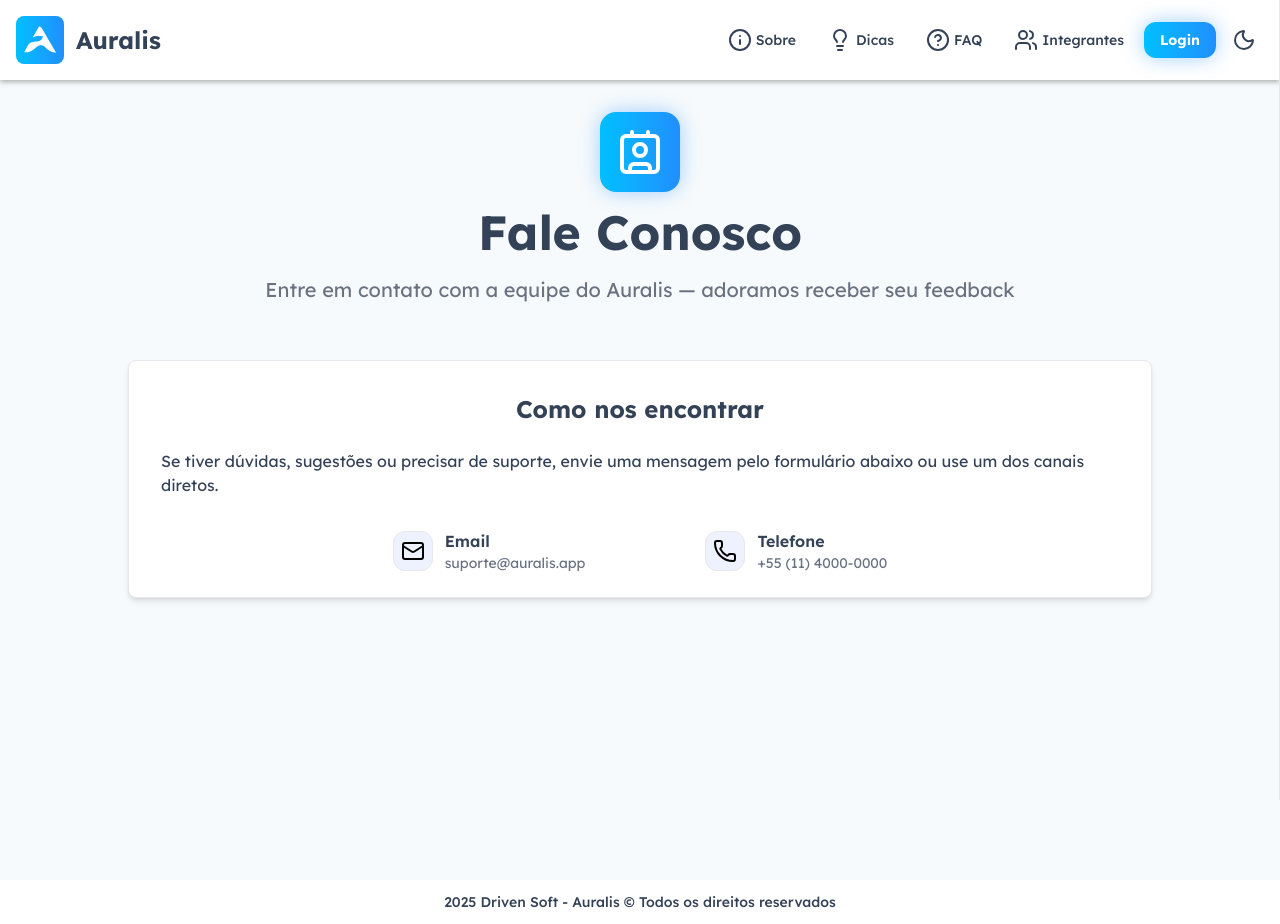
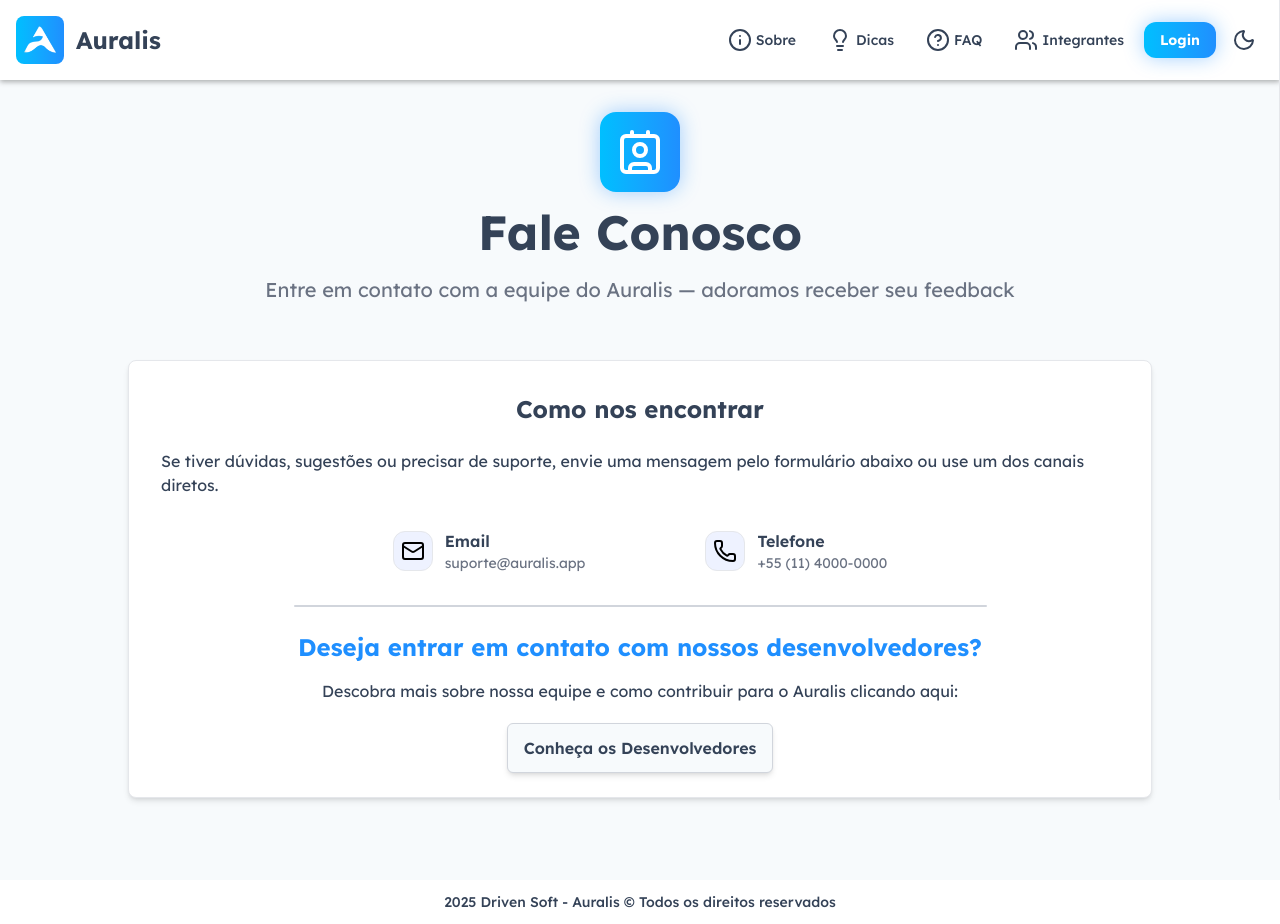
Before and after one commit to Driven-Soft/Auralis, a React (Vite) app: page /contato in a window 1280 px wide. Built offline with nearby package versions, Linux system fonts and the light colour scheme; a web font is replaced by a local one.

Commit message:
feat: Página de contato atualizado

```diff
--- a/src/components/ButtonWrapper.tsx
+++ b/src/components/ButtonWrapper.tsx
@@ -1,5 +1,5 @@
-import type { ReactNode } from "react"
-import { useNavigate } from "react-router-dom"
+import type { ReactNode } from "react";
+import { useNavigate } from "react-router-dom";
 
 interface WrapperProps {
   children: ReactNode;
@@ -10,20 +10,29 @@ interface WrapperProps {
   type?: string;
 }
 
-const ButtonWrapper = ({ onClick, children, className = "", to, href }: WrapperProps) => {
-  const navigate = useNavigate()
+const ButtonWrapper = ({
+  onClick,
+  children,
+  className = "",
+  to,
+  href,
+}: WrapperProps) => {
+  const navigate = useNavigate();
 
   const handleClick = () => {
     if (to) {
-      navigate(to)
+      navigate(to);
     } else if (href) {
-      window.open(href, "_blank")
+      window.open(href, "_blank");
     }
 
     if (onClick) {
-      onClick()
+      onClick();
     }
-  }
+    if (typeof window !== "undefined") {
+      window.scrollTo({ top: 0, behavior: "smooth" });
+    }
+  };
 
   return (
     <div className="flex justify-center w-full">
@@ -44,7 +53,7 @@ const ButtonWrapper = ({ onClick, children, className = "", to, href }: WrapperP
         {children}
       </button>
     </div>
-  )
-}
+  );
+};
 
 export default ButtonWrapper;
--- a/src/routes/Contato.tsx
+++ b/src/routes/Contato.tsx
@@ -2,6 +2,7 @@ import { Contact, Mail, Phone } from "lucide-react";
 import Hero from "../components/Hero";
 import Wrapper from "../components/Wrapper";
 import CardWrapper from "../components/CardWrapper";
+import ButtonWrapper from "../components/ButtonWrapper";
 
 const Contato = () => {
   return (
@@ -58,6 +59,23 @@ const Contato = () => {
               </div>
             </div>
           </div>
+
+         <hr className="mx-auto border-t-2 rounded-3xl w-[90%] lg:w-[70%] mt-8 border-gray-300 dark:border-gray-500" />
+
+        <div className="text-center">
+          <h1 className="py-2 text-2xl font-bold mt-4 text-secondary pb-4">
+            Deseja entrar em contato com nossos desenvolvedores?
+          </h1>
+          <p className="px-4 pb-5 text-texto-primary dark:text-gray-100">
+            Descobra mais sobre nossa equipe e como contribuir para o Auralis
+            clicando aqui:
+          </p>
+        </div>
+          <div className="w-fit">
+            <ButtonWrapper to="/integrantes" className="px-4 w-fit">
+              Conheça os Desenvolvedores
+            </ButtonWrapper>
+          </div>
         </CardWrapper>
       </section>
     </Wrapper>
--- a/src/routes/IntegranteDetalhe.tsx
+++ b/src/routes/IntegranteDetalhe.tsx
@@ -17,7 +17,7 @@ const IntegranteDetalhe = () => {
     return (
       <Wrapper>
         <div className="text-center py-10">
-          <p className="text-4xl">Integrante não encontrado.</p>
+          <p className="text-4xl text-texto-primary dark:text-gray-100">Integrante não encontrado.</p>
           <div className="w-[40%] mt-6 mx-auto">
             <ButtonWrapper to="/integrantes">
               Voltar aos integrantes
```
